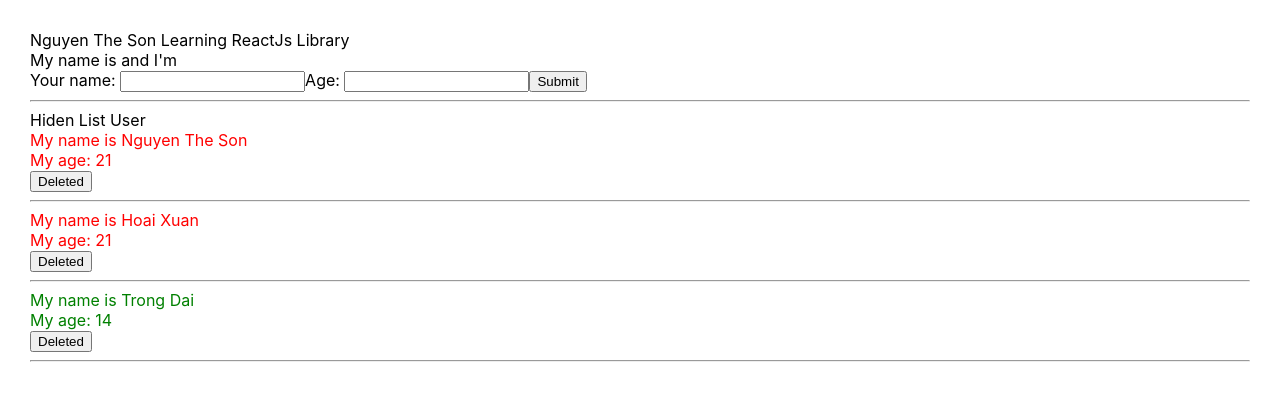
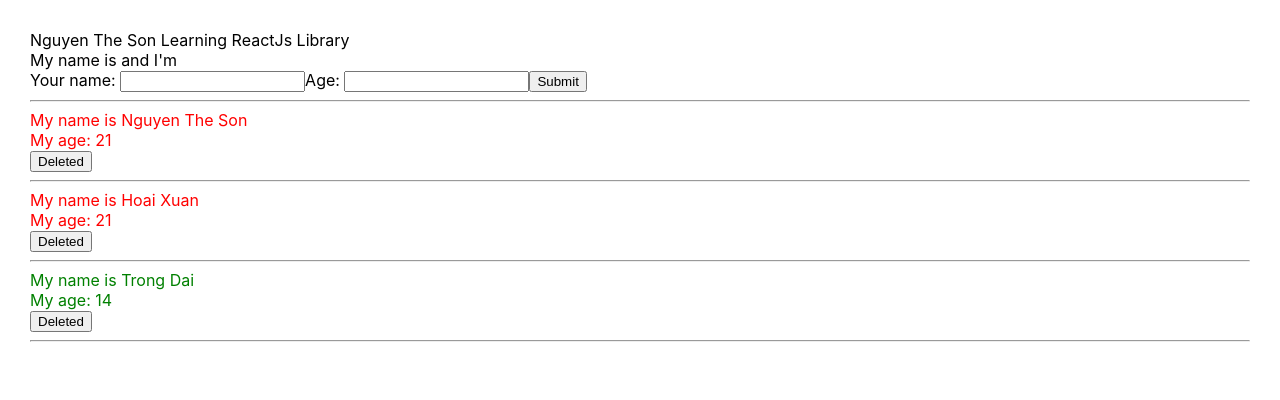
Before and after one commit to javaSonPro01/ReactJs-HoiDanIt, a React (Create React App) app: page / in a window 1280 px wide. Shown: the top 400 px of the page. Built offline with nearby package versions, Linux system fonts and the light colour scheme.

Commit message:
StateFul/Stateless, Function Componet

```diff
--- a/src/components/DisplayInfor.js
+++ b/src/components/DisplayInfor.js
@@ -1,20 +1,40 @@
 import React from "react";
 import "./DisplayInfor.scss"
-class DisplayInfor extends React.Component {
-    state = {
-        isShowListUsers: true,
-    }
-    handleShowHide = () => {
-        this.setState({
-            isShowListUsers: !this.state.isShowListUsers,
-        })
-    }
-    render() {
-        const { listUsers } = this.props;
+// class DisplayInfor extends React.Component {
+//     render() {
+//         const { listUsers } = this.props
+//         return (
+//             <div className="display-infor-container">
+//                 {true &&
+//                     <>
+//                         {
+//                             listUsers.map((user) => {
+//                                 return (
+//                                     <div key={user.id} className={+user.age > 18 ? "red" : "green"}>
+//                                         <div>
+//                                             <div>My name is {user.name}</div>
+//                                             <div>My age: {user.age} </div>
+//                                         </div>
+//                                         <div>
+//                                             <button onClick={() => { this.props.handleDeleteUser(user.id) }}>Deleted</button>
+//                                         </div>
+//                                         <hr></hr>
+//                                     </div>
+//                                 )
+//                             })
+//                         }
+//                     </>
+//                 }
+//             </div>
+//         )
+//     }
+// }
+
+const DisplayInfor = (props) => {
+    const { listUsers } = props
     return (
         <div className="display-infor-container">
-                <div><span onClick={() => { this.handleShowHide() }}>{this.state.isShowListUsers ? "Hiden List User" : "Show List Users"}</span></div>
-                {this.state.isShowListUsers &&
+            {true &&
                 <>
                     {
                         listUsers.map((user) => {
@@ -25,7 +45,7 @@
                                         <div>My age: {user.age} </div>
                                     </div>
                                     <div>
-                                            <button onClick={() => { this.props.handleDeleteUser(user.id) }}>Deleted</button>
+                                        <button onClick={() => { props.handleDeleteUser(user.id) }}>Deleted</button>
                                     </div>
                                     <hr></hr>
                                 </div>
@@ -37,5 +57,4 @@
         </div>
     )
 }
-}
 export default DisplayInfor
```
Lines whose indentation alone changed are shown as unchanged.
